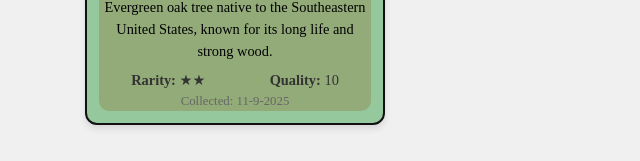
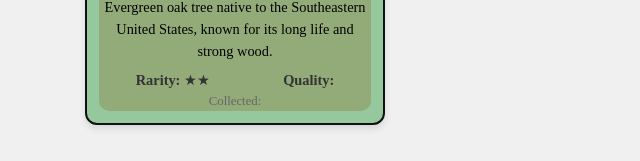
Before and after one commit to g34rmeister/2r-in-strawberry, a React (Vite) app in the folder Frontend/logoffproject/: page /challenges in a window 1280 px wide. Shown: the part 343-504 px from the top of the page, without its empty margins (0-640 px from the left). Built offline with nearby package versions, Linux system fonts and the light colour scheme; a web font is replaced by a local one.

Commit message:
chore editing challenges propperties

```diff
--- a/Frontend/logoffproject/src/pages/challenges.jsx
+++ b/Frontend/logoffproject/src/pages/challenges.jsx
@@ -1,4 +1,5 @@
 import Card from "../components/card";
+import api from "../components/api";
 
 const Challenges = ({imgUrl,title,text}) => {
     imgUrl = !imgUrl ? "https://scontent-dfw5-2.xx.fbcdn.net/v/t39.30808-6/476148433_1167612378274157_7142023286726290425_n.jpg?_nc_cat=102&ccb=1-7&_nc_sid=833d8c&_nc_ohc=Obsy9c9Xd7cQ7kNvwEX2H4a&_nc_oc=Adm67Qd9u95Ncyqny24wkL9bOs-y-41z6CiED6j7JdwgWzdIR3QEqSqpbWcDLU-UtIBjnpyJNVWx5KOTJUdJ4y73&_nc_zt=23&_nc_ht=scontent-dfw5-2.xx&_nc_gid=tHgObA4Dgj61ge3Cq5UlQQ&oh=00_AfizVNfwafVE8j5_OFtbQXZwP1-tCfCIbfRL8AR0sdZD_w&oe=6915BBE9": imgUrl;
@@ -11,8 +12,6 @@ const Challenges = ({imgUrl,title,text}) => {
              imgUrl={imgUrl}
              name = "Southern Live Oak"
              rarity = "★★"
-             quality = "10"
-             dateCollected = "11-9-2025"
              title={title}
              text={text}
              />
```
